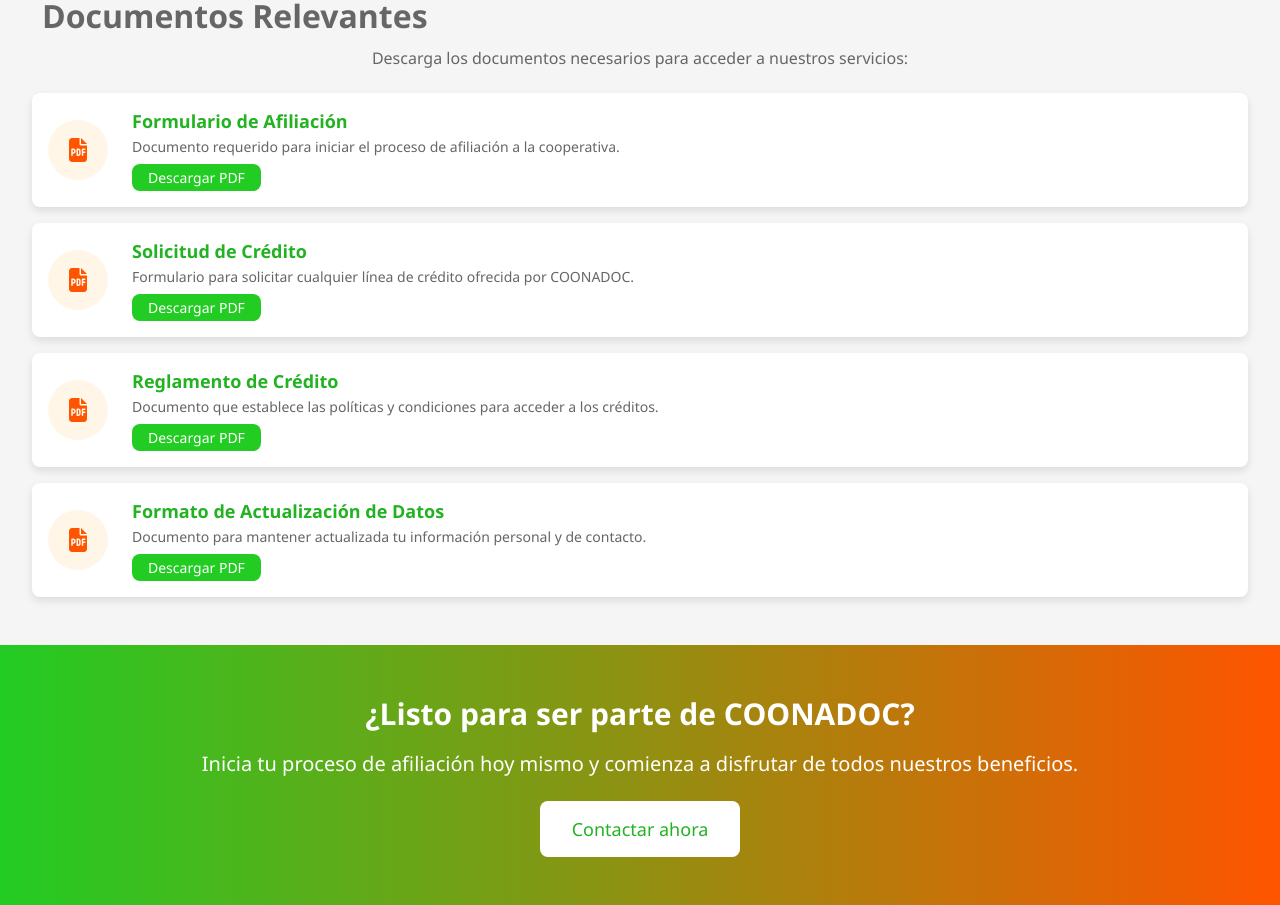
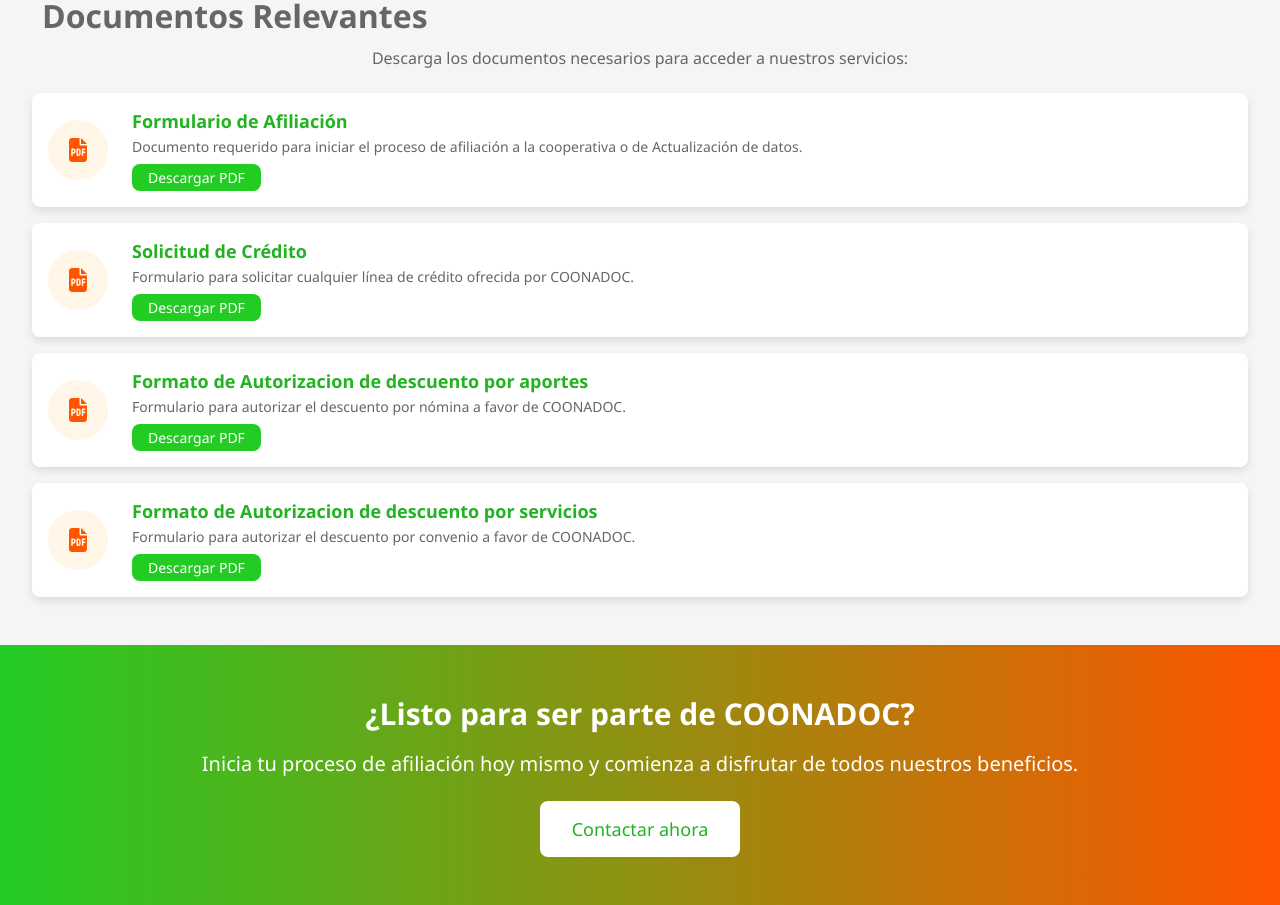
Before and after one commit to mora676/COONADOC, a React (Vite) app: page /Home/afiliacion-servicios in a window 1280 px wide. Shown: the part 3700-4605 px from the top of the page. Built offline with nearby package versions, Linux system fonts and the light colour scheme; a web font is replaced by a local one.

Commit message:
De arreglan referencias del home y se agregan referrencias de documentos entregados para la publicacion de documentacion

```diff
--- a/src/pages/Affiliation.jsx
+++ b/src/pages/Affiliation.jsx
@@ -73,7 +73,7 @@
           </div>
 
           <div className="affiliation-requirements__action">
-            <a href="/documents/formulario-afiliacion.pdf" className="btn btn--primary" download>
+            <a href="/documents/Formato solicitud de asociación.pdf" className="btn btn--primary" download>
               Descargar Formulario de Afiliación
             </a>
           </div>
@@ -405,7 +405,7 @@
           </div>
 
           <div className="agreements__more">
-            <Link to="/afiliacion-servicios/convenios" className="btn btn--secondary">
+            <Link to="/Home/afiliacion-servicios/convenios" className="btn btn--secondary">
               Ver todos los convenios
             </Link>
           </div>
@@ -428,9 +428,9 @@
               <div className="relevant-documents__content">
                 <h3 className="relevant-documents__title">Formulario de Afiliación</h3>
                 <p className="relevant-documents__desc">
-                  Documento requerido para iniciar el proceso de afiliación a la cooperativa.
+                  Documento requerido para iniciar el proceso de afiliación a la cooperativa o de Actualización de datos.
                 </p>
-                <a href="/documents/formulario-afiliacion.pdf" className="btn btn--primary btn--sm" download>
+                <a href="/documents/Formato solicitud de asociación.pdf" className="btn btn--primary btn--sm" download>
                   Descargar PDF
                 </a>
               </div>
@@ -445,7 +445,7 @@
                 <p className="relevant-documents__desc">
                   Formulario para solicitar cualquier línea de crédito ofrecida por COONADOC.
                 </p>
-                <a href="/documents/solicitud-credito.pdf" className="btn btn--primary btn--sm" download>
+                <a href="/documents/Formato SOLICITUD DE CREDITO.pdf" className="btn btn--primary btn--sm" download>
                   Descargar PDF
                 </a>
               </div>
@@ -456,11 +456,11 @@
                 <i className="fas fa-file-pdf"></i>
               </div>
               <div className="relevant-documents__content">
-                <h3 className="relevant-documents__title">Reglamento de Crédito</h3>
+                <h3 className="relevant-documents__title">Formato de Autorizacion de descuento por aportes</h3>
                 <p className="relevant-documents__desc">
-                  Documento que establece las políticas y condiciones para acceder a los créditos.
+                  Formulario para autorizar el descuento por nómina a favor de COONADOC.
                 </p>
-                <a href="/documents/reglamento-credito.pdf" className="btn btn--primary btn--sm" download>
+                <a href="/documents/SED APORTES.pdf" className="btn btn--primary btn--sm" download>
                   Descargar PDF
                 </a>
               </div>
@@ -471,11 +471,11 @@
                 <i className="fas fa-file-pdf"></i>
               </div>
               <div className="relevant-documents__content">
-                <h3 className="relevant-documents__title">Formato de Actualización de Datos</h3>
+                <h3 className="relevant-documents__title">Formato de Autorizacion de descuento por servicios</h3>
                 <p className="relevant-documents__desc">
-                  Documento para mantener actualizada tu información personal y de contacto.
+                  Formulario para autorizar el descuento por convenio a favor de COONADOC.
                 </p>
-                <a href="/documents/actualizacion-datos.pdf" className="btn btn--primary btn--sm" download>
+                <a href="/documents/SED SERVICIOS .pdf" className="btn btn--primary btn--sm" download>
                   Descargar PDF
                 </a>
               </div>
--- a/src/pages/Home.jsx
+++ b/src/pages/Home.jsx
@@ -118,7 +118,7 @@
           </div>
 
           <div className="news__more">
-            <Link to="/COONADOC/noticias" className="btn btn--secondary">Ver todas las noticias</Link>
+            <Link to="/Home/noticias" className="btn btn--secondary">Ver todas las noticias</Link>
           </div>
         </div>
       </section>
@@ -130,7 +130,7 @@
           <p className="cta__text">
             Únete a nuestra cooperativa y disfruta de todos los beneficios que tenemos para ti y tu familia.
           </p>
-          <Link to="/COONADOC/afiliacion-servicios" className="btn btn--light">Afiliate ahora</Link>
+          <Link to="/Home/afiliacion-servicios" className="btn btn--light">Afiliate ahora</Link>
         </div>
       </section>
 
```
